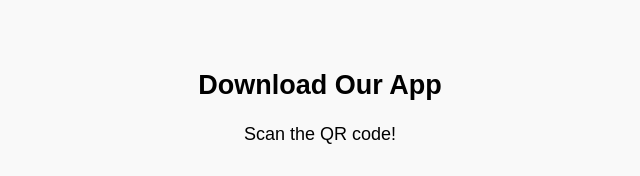
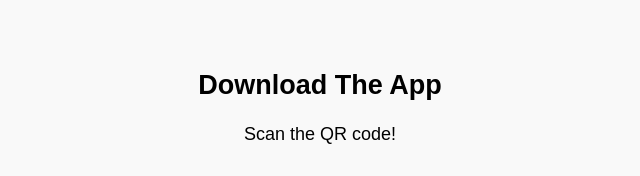
Before and after one commit to meal-match/website, a website: page index.html in a window 1280 px wide. Shown: the part 221-397 px from the top of the page, 320-960 px from the left. Drawn offline with nearby package versions, Linux system fonts and the light colour scheme.

Commit message:
grammar change

```diff
--- a/index.html
+++ b/index.html
@@ -102,7 +102,7 @@
   </section>
 
   <section class="qr-code">
-    <h2>Download Our App</h2>
+    <h2>Download The App</h2>
     <p>Scan the QR code!</p>
     <img src="MealMatchLogo.png" alt="QR Code to download the app">
     <p class="small-text">QR Code not working? Click <a href="MealMatch Download Link" target="_blank">here</a>.</p>
```
